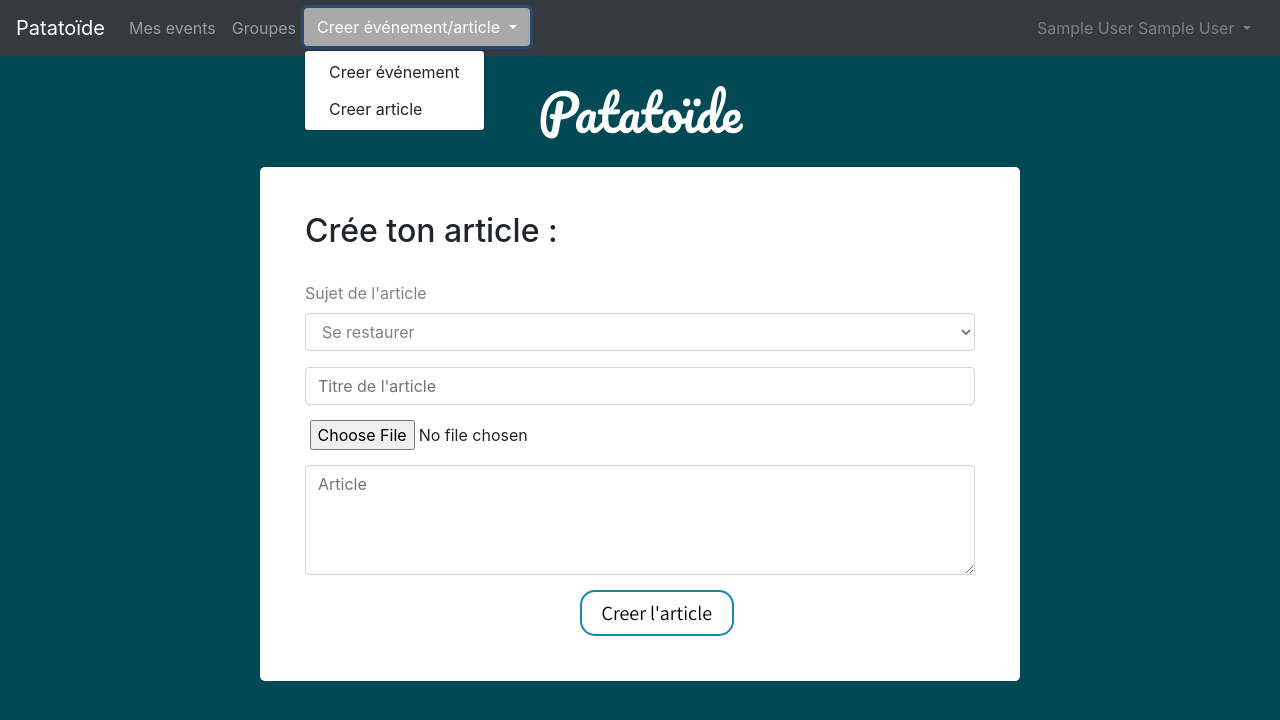
After one commit to Taraal/WorkshopB2, a PHP site: page /article/creaarticle.php in a window 1280 px wide, after a click on "Creer événement/article". The commit adds this page. Shown: the top 720 px of the page. Run offline with PHP 8.4, Linux system fonts and the light colour scheme; the visitor is signed in with stand-in values (Sample User, id 1).

Commit message:
creation articles

```diff
--- a/html/article/article.php
+++ b/html/article/article.php
@@ -88,9 +88,11 @@ include_once "../../classes/Database.php";
 <?php
         $idimage=$donnee['id_evenement'];
 
-         echo "<img src=imagearticle/". $idimage.'.png>'; ?>
+        ?><div class="center"><?php
 
+         echo "<img src=imagearticle/". $idimage.'.png>'; ?><br>
 
+            </div>
                 <?php
                 echo $donnee['description']; ?>
 
--- /dev/null
+++ b/html/article/creaarticle.php
@@ -0,0 +1,152 @@
+<?php
+session_start();
+?>
+
+
+<!DOCTYPE html>
+<html lang="fr">
+
+  <head>
+
+    <meta charset="utf-8">
+    <meta name="viewport" content="width=device-width, initial-scale=1, shrink-to-fit=no">
+    <meta name="author" content="workshop">
+
+    <!-- Bootstrap -->
+    <link rel="stylesheet" href="https://stackpath.bootstrapcdn.com/bootstrap/4.1.0/css/bootstrap.min.css" integrity="sha384-9gVQ4dYFwwWSjIDZnLEWnxCjeSWFphJiwGPXr1jddIhOegiu1FwO5qRGvFXOdJZ4" crossorigin="anonymous">
+    <script src="https://code.jquery.com/jquery-3.3.1.slim.min.js" integrity="sha384-q8i/X+965DzO0rT7abK41JStQIAqVgRVzpbzo5smXKp4YfRvH+8abtTE1Pi6jizo" crossorigin="anonymous"></script>
+    <script src="https://cdnjs.cloudflare.com/ajax/libs/popper.js/1.14.0/umd/popper.min.js" integrity="sha384-cs/chFZiN24E4KMATLdqdvsezGxaGsi4hLGOzlXwp5UZB1LY//20VyM2taTB4QvJ" crossorigin="anonymous"></script>
+    <script src="https://stackpath.bootstrapcdn.com/bootstrap/4.1.0/js/bootstrap.min.js" integrity="sha384-uefMccjFJAIv6A+rW+L4AHf99KvxDjWSu1z9VI8SKNVmz4sk7buKt/6v9KI65qnm" crossorigin="anonymous"></script>
+
+
+    <!-- font -->
+    <link href="https://fonts.googleapis.com/css?family=Assistant|M+PLUS+1p|Pacifico" rel="stylesheet">
+
+
+
+    <link rel="stylesheet" type="text/css" href="../css/creationarticle.css">
+     <link rel="stylesheet" type="text/css" href="../css/header.css">
+
+    <title>Creation article</title>
+
+  </head>
+
+    <body>
+
+        <!-- HEADER -->
+
+<?php
+include_once "../../classes/Database.php";
+include_once "../../classes/Users.php";
+
+
+$pseudo=$_SESSION['prenom'].' '.$_SESSION['nom'];
+
+?>
+
+
+
+
+
+
+
+
+<nav class="navbar navbar-expand-lg navbar-dark bg-dark">
+  <a class="navbar-brand" href="dashboard.php">Patatoïde</a>
+  <button class="navbar-toggler navbar-toggler-right" type="button" data-toggle="collapse" data-target="#navb">
+    <span class="navbar-toggler-icon"></span>
+  </button>
+
+  <div class="collapse navbar-collapse" id="navb">
+    <ul class="navbar-nav mr-auto">
+      <li class="nav-item">
+        <a class="nav-link" href="javascript:void(0)">Mes events</a>
+      </li>
+      <li class="nav-item">
+        <a class="nav-link" href="groupes.php">Groupes</a>
+      </li>
+
+
+
+      <div class="dropdown my-2 my-lg-0 ">
+        <button type="button" class="btn btn-default dropdown-toggle menu" data-toggle="dropdown">
+            Creer événement/article
+        </button>
+        <div class="dropdown-menu">
+            <a class="dropdown-item" href="article/creationarticle.php">Creer événement</a>
+            <a class="dropdown-item" href="article/creaarticle.php">Creer article</a>
+  </div>
+</div>
+
+    </ul>
+
+    <div class="dropdown my-2 my-lg-0">
+        <button type="button" class="btn btn-primary dropdown-toggle" data-toggle="dropdown">
+            <?php echo $pseudo;?>
+        </button>
+    <div class="dropdown-menu">
+        <a class="dropdown-item" href="profil.php">Mon profil</a>
+        <a class="dropdown-item" href="deconnexion.php">Se deconnecter</a>
+  </div>
+</div>
+
+</nav>
+
+
+
+
+
+
+
+
+
+
+
+
+        <h1>Patatoïde</h1>
+
+
+        <div class="container">
+            <div class="row">
+                <div class="col-2">
+                </div>
+
+                <div class="col-8" id="form-event">
+                        <h2> Crée ton article :</h2>
+
+
+
+
+                    <form method="post" id="forminscription" action="traitementarticle.php" enctype="multipart/form-data">
+                        <div class="form-group">
+                            <label for="sel1">Sujet de l'article</label>
+                            <select name="type" class="form-control" id="sel1">
+                                <option value="1">Se restaurer</option>
+                                <option value="2">Faire du sport</option>
+                                <option value="3">Sortir</option>
+                            </select>
+                        </div>
+                        <input name="nom" type="title" class="form-control event" placeholder="Titre de l'article" id="titre">
+                        <label for="icone" class="labele-file"><i id="upload" class="fas fa-paperclip"></i></label>
+                        <input type="file" name="icone" id="icone" class="input-file" />
+                        <textarea id="description" name="description" class="form-control event" placeholder="Article" rows="4" required="required" ></textarea>
+                        <center><button type="submit" class="btn btn-primary" id="boutonevent"><span>Creer l'article</span></button></center>
+                    </form>
+                </div>
+
+                <div class="col-3">
+                </div>
+
+            </div>
+        </div>
+
+
+
+
+
+
+
+
+    </body>
+
+</html>
--- a/html/css/header.css
+++ b/html/css/header.css
@@ -12,6 +12,7 @@
 }
 
 .menu:active{
+	border: solid 1px transparent !important;
 	border: solid 1px transparent !important;
 	text-decoration: none;
 }
```
Also changed, not shown: html/article/traitementarticle.php (added, +82 -0 lines).
